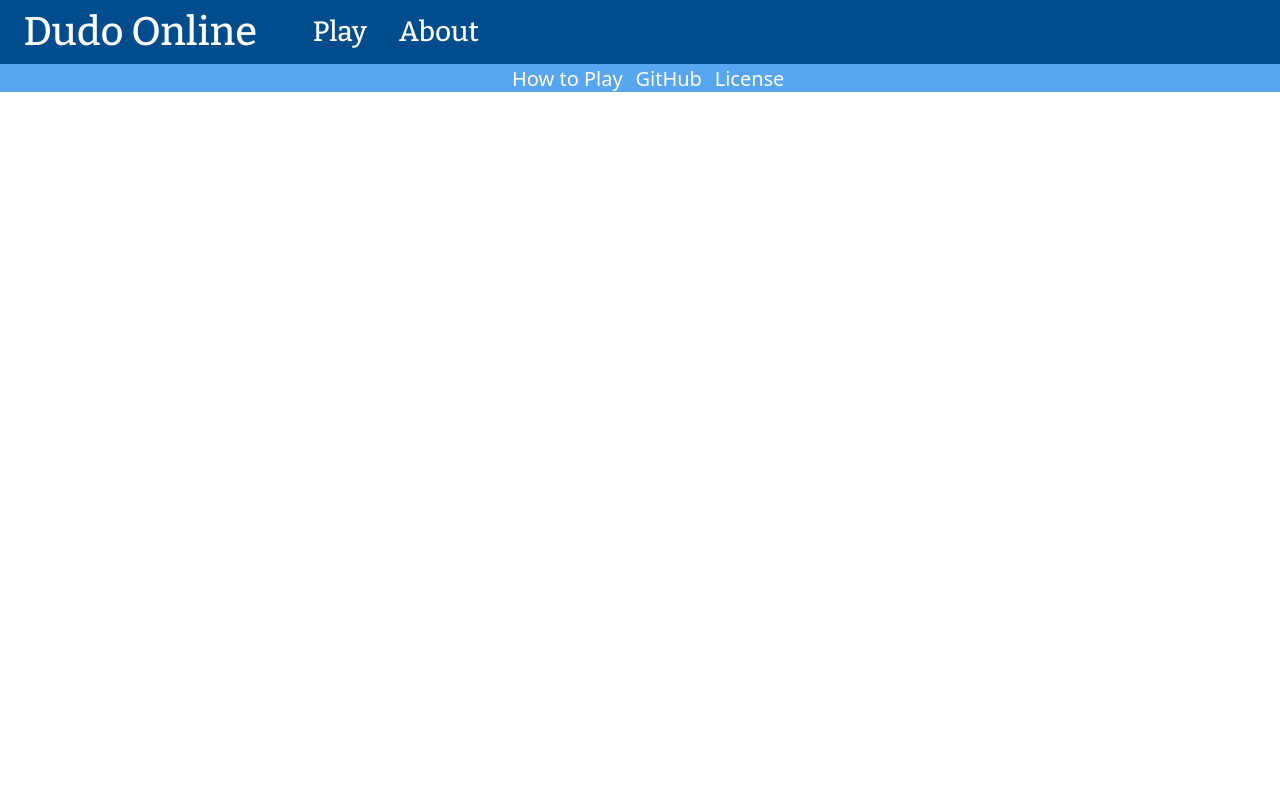
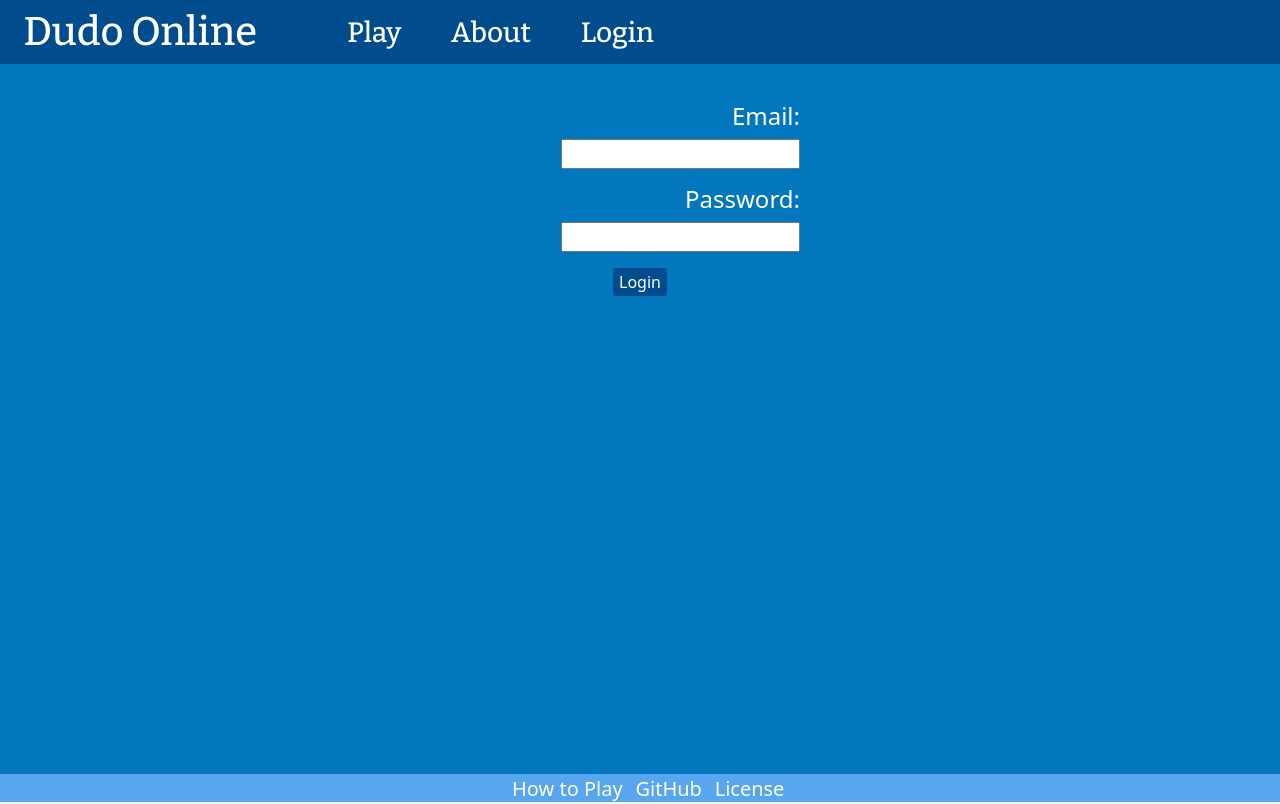
Before and after one commit to NathanDiMauro/Dudo, a React (Create React App) app in the folder client/dudo/: page /login in a window 1280 px wide. Built offline with nearby package versions, Linux system fonts and the light colour scheme; no server answers.

Commit message:
Frontend portion of the login page. Not tied into the backend yet.

```diff
--- a/client/dudo/src/components/header.js
+++ b/client/dudo/src/components/header.js
@@ -11,6 +11,7 @@ class Header extends React.Component {
           <Nav>
             <Link to="/" className='links' id='first'><h3>Play</h3></Link>
             <Link to="/about" className='links'><h3>About</h3></Link>
+            <Link to="/login" className='links'><h3>Login</h3></Link>
           </Nav>
       </Navbar>
       )}
--- a/client/dudo/src/index.js
+++ b/client/dudo/src/index.js
@@ -11,6 +11,7 @@ import 'bootstrap/dist/css/bootstrap.min.css';
 import Header from './components/header'
 import Footer from './components/footer'
 import License from './pages/license'
+import Login from './pages/login'
 import { SocketProvider } from './components/socketContext';
 
 ReactDOM.render(
@@ -25,6 +26,7 @@ ReactDOM.render(
           <Route path="/" element={<App />} />
           <Route path="/about" element={<About />} />
           <Route path="/license" element={<License />} />
+          <Route path="/login" element={<Login />} />
         </Routes>
         <Footer />
       </BrowserRouter>
--- /dev/null
+++ b/client/dudo/src/pages/login.js
@@ -0,0 +1,27 @@
+import React, { useState, useEffect } from 'react';
+import '../styles/login.css'
+
+const Login = (props) => {
+    function userLogin() {
+        var email = document.getElementById("email").value;
+        var pass = document.getElementById("pass").value;
+        console.log("   Email: " + email);
+        console.log("Password: " + pass);
+    }
+
+    return (
+        <div id="login">
+            <div id="center">
+                <div id="rightAlign">
+                    <h4>Email:</h4>
+                    <input id="email" type="text" className="inputs"></input>
+                    <div id="break"></div>
+                    <h4>Password:</h4>
+                    <input id="pass" type="password" className="inputs"></input>
+                </div>
+            </div>
+            <button onClick={userLogin}>Login</button>
+        </div>
+    );
+}
+export default Login;
--- /dev/null
+++ b/client/dudo/src/styles/login.css
@@ -0,0 +1,55 @@
+#login {
+    height: auto;
+    min-height:88.75vh;
+    padding-top: 3%;
+    padding-left: 25%;
+    padding-right: 25%;
+    padding-bottom: 10px;
+    background-color: #0277bd;
+    color: white;
+}
+
+#login input {
+    margin-bottom: 1em;
+    margin-left: 1em;
+}
+
+#login button {
+    display: block;
+    margin: 0 auto;
+    height: 28px;
+    background-color: #004c8c;
+    color: white;
+    transition-duration: 0.4s;
+    border: none;
+    border-radius: 3px;
+
+}
+
+#login button:hover {
+    background-color: #58a5f0;
+    color: white;
+    box-shadow: 0 12px 16px 0 rgba(0,0,0,0.24), 0 17px 50px 0 rgba(0,0,0,0.19);
+}
+
+#center {
+    display: flex;
+    justify-content: center;
+    align-items: center;
+}
+
+#rightAlign {
+    display: flex;
+    flex-flow: wrap;
+    justify-content: right;
+    align-items: right;
+    width: 320px;
+}
+
+.inputs {
+    display: inline-block;
+}
+
+#break{
+    width: 100%;
+}
```
